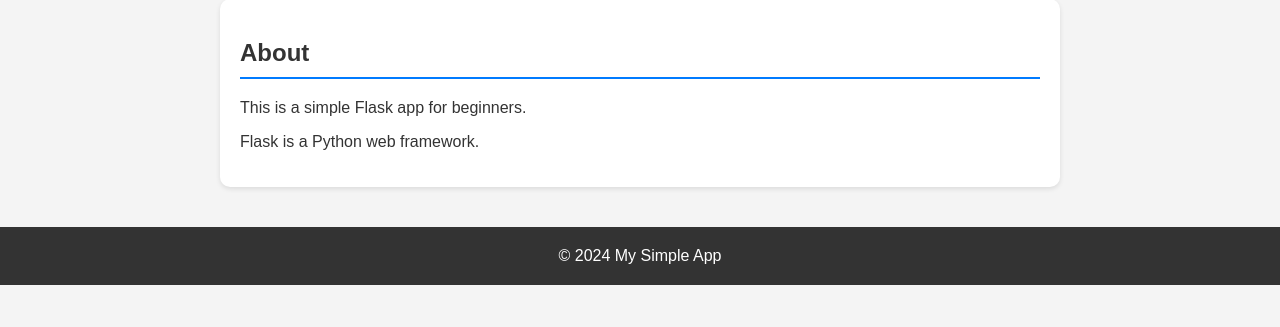
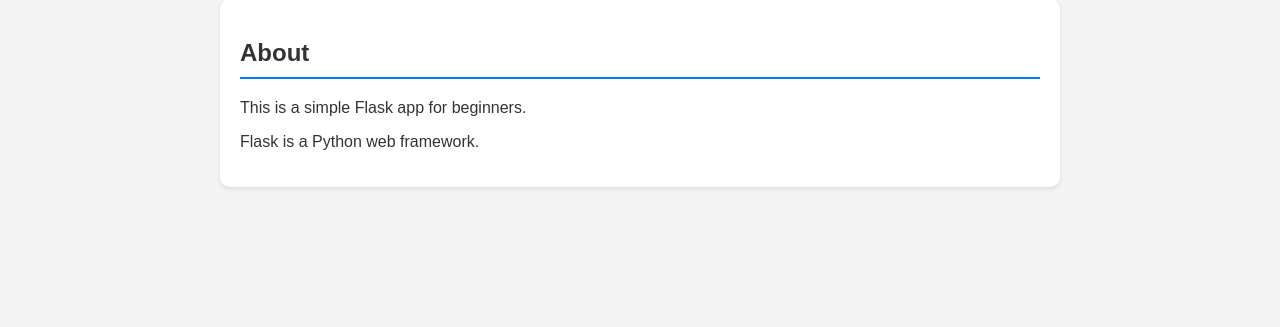
Before and after one commit to Krrishj07/Splitr, a Flask app: page /about in a window 1280 px wide. Shown: the part 142-469 px from the top of the page. Run offline with Flask 3, Linux system fonts and the light colour scheme.

Commit message:
requirements change

```diff
--- a/app/templates/base.html
+++ b/app/templates/base.html
@@ -40,8 +40,6 @@
         {% block content %}{% endblock %}
     </main>
 
-    <footer>
-        <p>&copy; 2024 My Simple App</p>
-    </footer>
+
 </body>
 </html>
```
Also changed, not shown: requirements.txt (+15 -0 lines).
